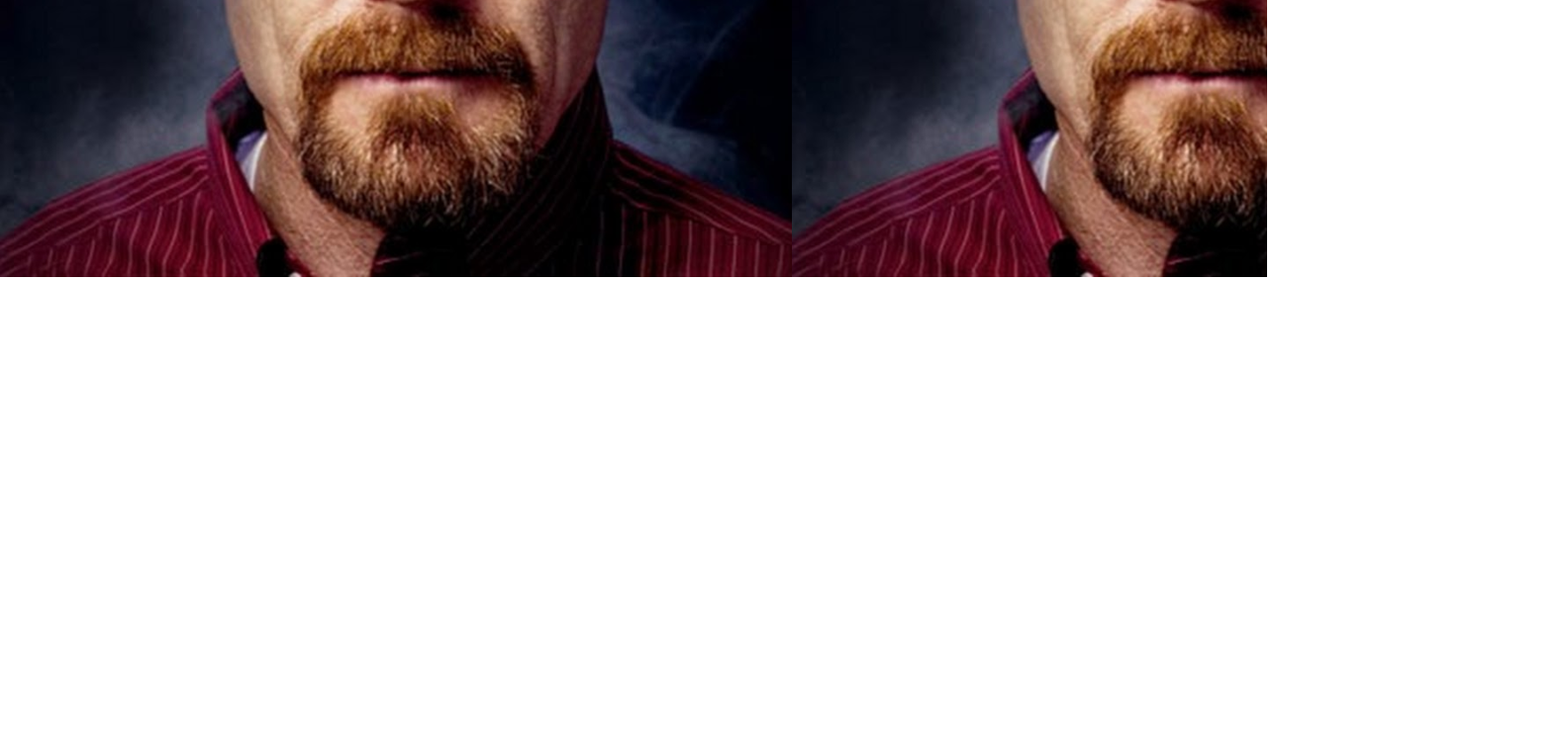
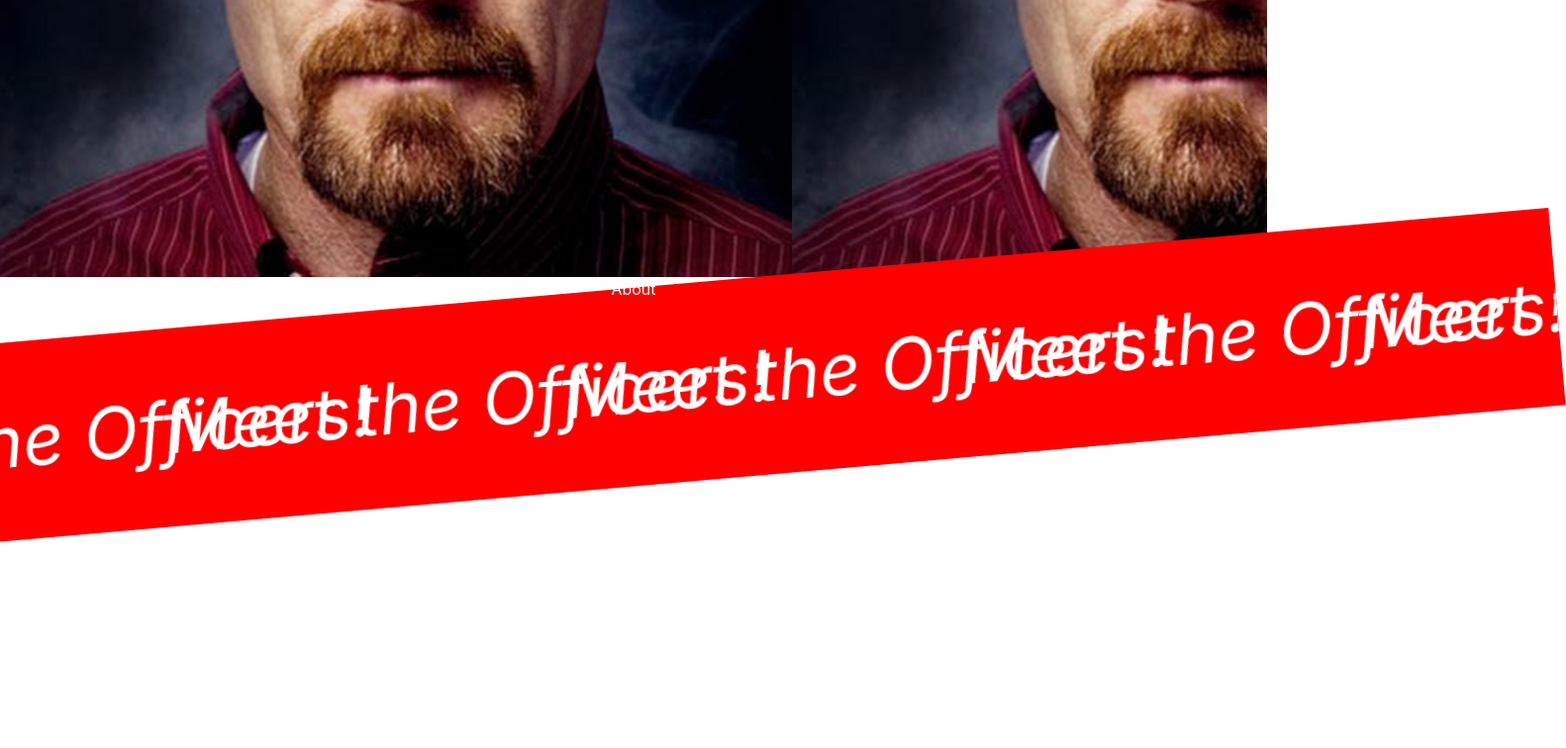
Before and after one commit to ClementsCSNHS/CHSLatinSite, a React (Vite) app: page / in a window 1280 px wide. Shown: the part 520-1276 px from the top of the page at 99% size, 1582 px wide, since content can reach past the window. Built offline with nearby package versions, Linux system fonts and the light colour scheme.

Commit message:
added sliding marquee

```diff
--- /dev/null
+++ b/src/components/Marquee.jsx
@@ -0,0 +1,21 @@
+import React from 'react'
+import styles from './Marquee.module.scss'
+
+export default function Marquee({ children }) {
+    return (
+        <div className={styles.wrapper}>
+            <div className={styles.marquee}>
+                <div className={styles.track}>
+                    <div>{children}</div>
+                    <div>{children}</div>
+                    <div>{children}</div>
+                    <div>{children}</div>
+                    <div>{children}</div>
+                    <div>{children}</div>
+                    <div>{children}</div>
+                    <div>{children}</div>
+                </div>
+            </div>
+        </div>
+    )
+}
--- /dev/null
+++ b/src/components/Marquee.module.scss
@@ -0,0 +1,36 @@
+.wrapper {
+    overflow-x:hidden;
+}
+  .marquee {
+    z-index: -1;
+    font-size: 72px;
+    font-style: italic;
+    rotate: (-5deg);
+    background-color: red;
+    line-height: 200px;
+    position: absolute;
+    left:-40px;
+    overflow-x: hidden;
+    height: 200px;
+    width: calc(120vw + 80px);
+
+  }
+
+  .track {
+    position: absolute;
+    display: flex;
+    flex-direction: row;
+    white-space: nowrap;
+    will-change: transform;
+    animation: marquee 8s linear infinite;
+
+  }
+
+  .track div {
+    width: calc(30vw + 20px);
+  }
+
+  @keyframes marquee {
+    from { transform: translateX(0); }
+    to { transform: translateX(-25%); }
+  }
--- a/src/pages/Home.jsx
+++ b/src/pages/Home.jsx
@@ -1,6 +1,7 @@
 import { useRef, useEffect, useState } from "react";
 import { motion, useScroll, useTransform, useSpring } from "framer-motion";
 import Navigation from "../components/Navigation";
+import Marquee from "../components/Marquee";
 import styles from "./Home.module.scss";
 import bg from "../assets/Anime_Club.png";
 
@@ -77,6 +78,7 @@ export default function Home() {
         </section>
 
         <section ref={refs.about} id="about" className={styles.about}>
+          <Marquee>Meet the Officers! </Marquee>
           About
         </section>
 
--- a/src/pages/Home.module.scss
+++ b/src/pages/Home.module.scss
@@ -1,6 +1,10 @@
 @import url("https://fonts.googleapis.com/css2?family=Yeseva+One&display=swap");
+body {
+  overflow-x: hidden;
+}
+
 .Home {
-  width: 100vw;
+  width: 100%;
   color: white;
 }
 
```
